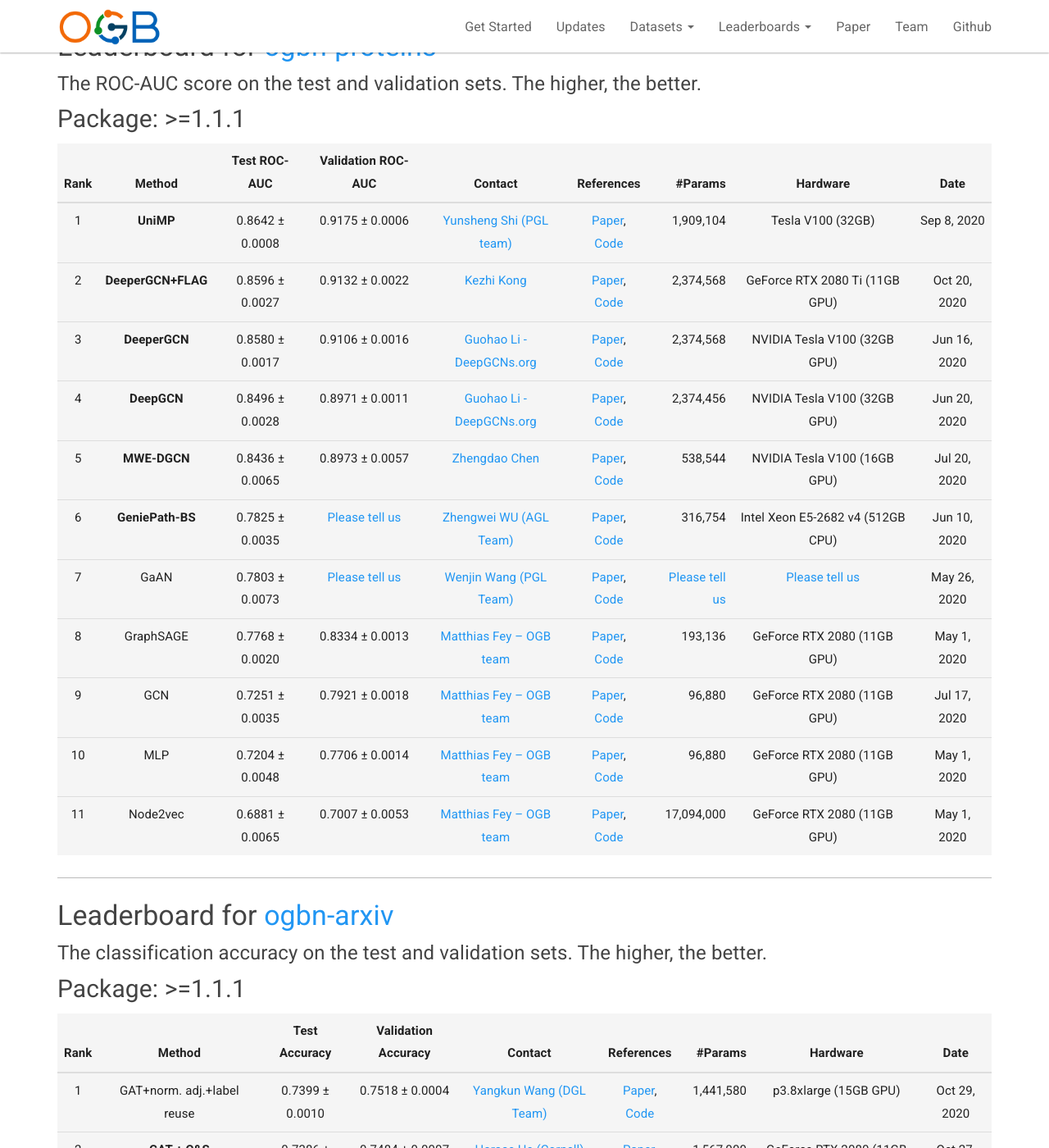
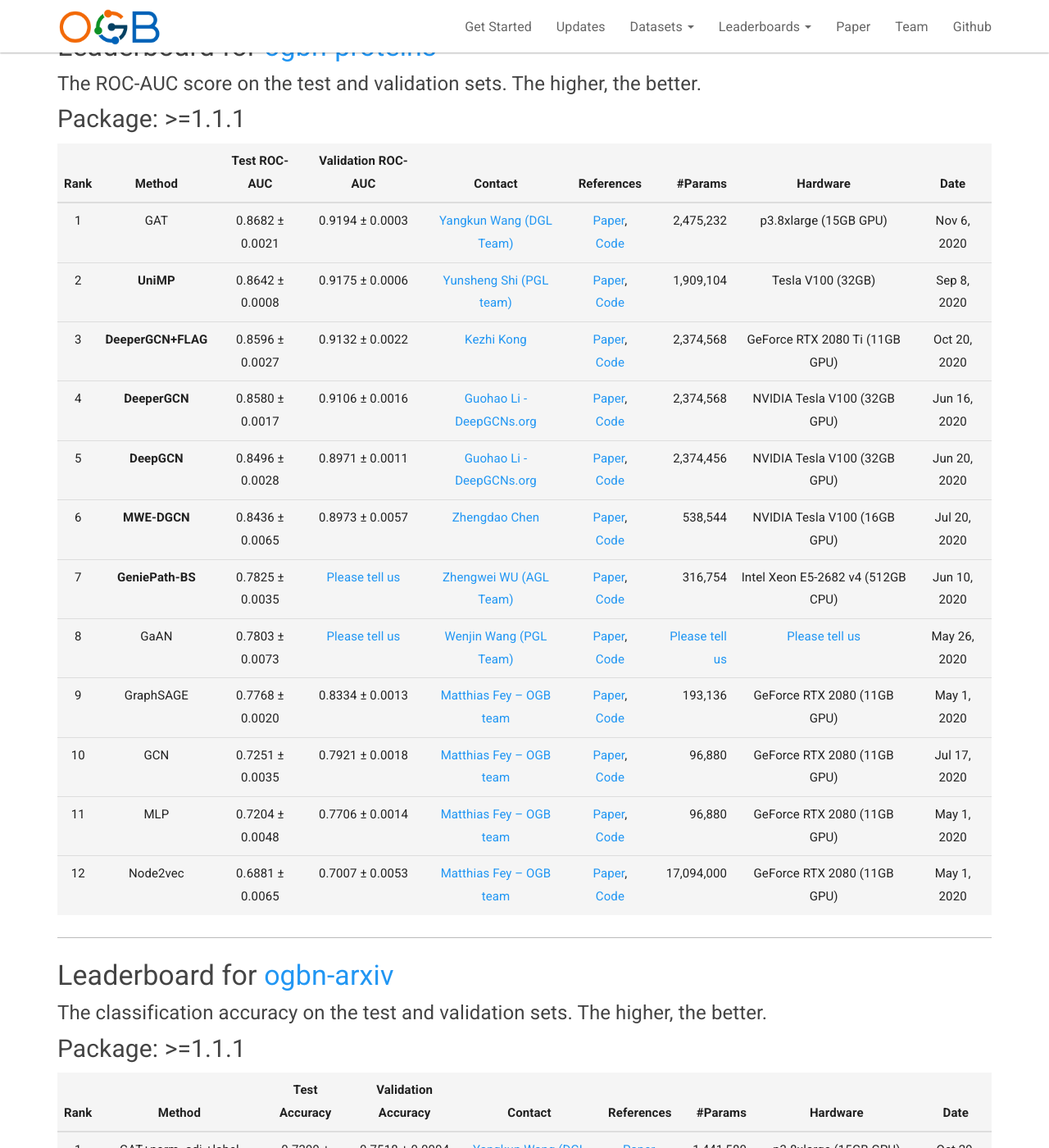
Before and after one commit to snap-stanford/ogb-web, a Jekyll site: the page built from _docs/leaderboard/leader_nodeprop.md, in a window 1280 px wide and 1400 px high, scrolled down 2415 px. Shown: the whole window at 82% size. Built offline with Jekyll 4.4.1, drawn with Linux system fonts in a browser that asks for light colours.

Commit message:
updateleaderboard

```diff
--- a/_docs/leaderboard/leader_nodeprop.md
+++ b/_docs/leaderboard/leader_nodeprop.md
@@ -62,17 +62,18 @@ The **bold** method name indicates that the implementation is **official** (by t
 
 | Rank  | Method | Test ROC-AUC | Validation ROC-AUC | Contact | References | #Params | Hardware | Date
 |:----:|:-----:|:------:|:-----:|:-----:|:-----:|-----:|:-----:|:-----:|
-|  1  |  **UniMP**  | 0.8642 ± 0.0008   | 0.9175 ± 0.0006 |[Yunsheng Shi (PGL team)](mailto:shiyunsheng01@baidu.com) | [Paper](https://arxiv.org/pdf/2009.03509.pdf), [Code](https://github.com/PaddlePaddle/PGL/tree/main/ogb_examples/nodeproppred/unimp) | 1,909,104 | Tesla V100 (32GB) | Sep 8, 2020 |
-|  2  |  **DeeperGCN+FLAG**  | 0.8596 ± 0.0027   | 0.9132 ± 0.0022 |[Kezhi Kong](mailto:kong@cs.umd.edu) | [Paper](https://arxiv.org/abs/2010.09891), [Code](https://github.com/devnkong/FLAG) | 2,374,568 | GeForce RTX 2080 Ti (11GB GPU) | Oct 20, 2020 |
-|  3  |  **DeeperGCN**  | 0.8580 ± 0.0017   | 0.9106 ± 0.0016 |[Guohao Li - DeepGCNs.org](mailto:guohao.li@kaust.edu.sa) | [Paper](https://arxiv.org/abs/2006.07739), [Code](https://github.com/lightaime/deep_gcns_torch/tree/master/examples/ogb) | 2,374,568 | NVIDIA Tesla V100 (32GB GPU) | Jun 16, 2020 |
-|  4  |  **DeepGCN**  | 0.8496 ± 0.0028   | 0.8971 ± 0.0011 |[Guohao Li - DeepGCNs.org](mailto:guohao.li@kaust.edu.sa) | [Paper](http://openaccess.thecvf.com/content_ICCV_2019/papers/Li_DeepGCNs_Can_GCNs_Go_As_Deep_As_CNNs_ICCV_2019_paper.pdf), [Code](https://github.com/lightaime/deep_gcns_torch/blob/master/examples/ogb/ogbn_proteins) | 2,374,456 | NVIDIA Tesla V100 (32GB GPU) | Jun 20, 2020 |
-|  5  |  **MWE-DGCN**  | 0.8436 ± 0.0065   | 0.8973 ± 0.0057 |[Zhengdao Chen](mailto:zc1216@nyu.edu) | [Paper](https://cims.nyu.edu/~chenzh/files/GCN_with_edge_weights.pdf), [Code](https://github.com/dmlc/dgl/tree/master/examples/pytorch/ogb/ogbn-proteins) | 538,544 | NVIDIA Tesla V100 (16GB GPU) | Jul 20, 2020 |
-|  6  |  **GeniePath-BS**  | 0.7825 ± 0.0035   | [Please tell us](mailto:ogb@cs.stanford.edu) |[Zhengwei WU (AGL Team)](mailto:zejun.wzw@alipay.com) | [Paper](http://arxiv.org/abs/2006.05806), [Code](https://github.com/xavierzw/ogb-geniepath-bs) | 316,754 | Intel Xeon E5-2682 v4 (512GB CPU) | Jun 10, 2020 |
-|  7  |  GaAN  | 0.7803 ± 0.0073   | [Please tell us](mailto:ogb@cs.stanford.edu) | [Wenjin Wang (PGL Team)](mailto:wangwenjin02@baidu.com) | [Paper](https://arxiv.org/abs/1803.07294), [Code](https://github.com/PaddlePaddle/PGL/tree/master/examples/GaAN) | [Please tell us](mailto:ogb@cs.stanford.edu) | [Please tell us](mailto:ogb@cs.stanford.edu) | May 26, 2020 |
-|  8  |  GraphSAGE  | 0.7768 ± 0.0020   | 0.8334 ± 0.0013 | [Matthias Fey -- OGB team](mailto:matthias.fey@tu-dortmund.de) | [Paper](https://arxiv.org/abs/1706.02216), [Code](https://github.com/snap-stanford/ogb/tree/master/examples/nodeproppred/proteins) | 193,136 | GeForce RTX 2080 (11GB GPU) | May 1, 2020 |
-|  9  |  GCN  | 0.7251 ± 0.0035   | 0.7921 ± 0.0018 | [Matthias Fey -- OGB team](mailto:matthias.fey@tu-dortmund.de) | [Paper](https://arxiv.org/abs/1609.02907), [Code](https://github.com/snap-stanford/ogb/tree/master/examples/nodeproppred/proteins) | 96,880 | GeForce RTX 2080 (11GB GPU) | Jul 17, 2020 |
-|  10  |  MLP  | 0.7204 ± 0.0048   | 0.7706 ± 0.0014 | [Matthias Fey -- OGB team](mailto:matthias.fey@tu-dortmund.de) | [Paper](https://arxiv.org/abs/2005.00687), [Code](https://github.com/snap-stanford/ogb/tree/master/examples/nodeproppred/proteins) | 96,880 | GeForce RTX 2080 (11GB GPU) | May 1, 2020 |
-|  11  |  Node2vec  | 0.6881 ± 0.0065   | 0.7007 ± 0.0053 | [Matthias Fey -- OGB team](mailto:matthias.fey@tu-dortmund.de) | [Paper](https://arxiv.org/abs/1607.00653), [Code](https://github.com/snap-stanford/ogb/tree/master/examples/nodeproppred/proteins) | 17,094,000 | GeForce RTX 2080 (11GB GPU) | May 1, 2020 |
+|  1  |  GAT  | 0.8682 ± 0.0021   | 0.9194 ± 0.0003 | [Yangkun Wang (DGL Team)](mailto:espylapiza@gmail.com) | [Paper](https://arxiv.org/abs/1710.10903), [Code](https://github.com/Espylapiza/dgl/tree/master/examples/pytorch/ogb/ogbn-proteins) | 2,475,232 | p3.8xlarge (15GB GPU) | Nov 6, 2020 |
+|  2  |  **UniMP**  | 0.8642 ± 0.0008   | 0.9175 ± 0.0006 |[Yunsheng Shi (PGL team)](mailto:shiyunsheng01@baidu.com) | [Paper](https://arxiv.org/pdf/2009.03509.pdf), [Code](https://github.com/PaddlePaddle/PGL/tree/main/ogb_examples/nodeproppred/unimp) | 1,909,104 | Tesla V100 (32GB) | Sep 8, 2020 |
+|  3  |  **DeeperGCN+FLAG**  | 0.8596 ± 0.0027   | 0.9132 ± 0.0022 |[Kezhi Kong](mailto:kong@cs.umd.edu) | [Paper](https://arxiv.org/abs/2010.09891), [Code](https://github.com/devnkong/FLAG) | 2,374,568 | GeForce RTX 2080 Ti (11GB GPU) | Oct 20, 2020 |
+|  4  |  **DeeperGCN**  | 0.8580 ± 0.0017   | 0.9106 ± 0.0016 |[Guohao Li - DeepGCNs.org](mailto:guohao.li@kaust.edu.sa) | [Paper](https://arxiv.org/abs/2006.07739), [Code](https://github.com/lightaime/deep_gcns_torch/tree/master/examples/ogb) | 2,374,568 | NVIDIA Tesla V100 (32GB GPU) | Jun 16, 2020 |
+|  5  |  **DeepGCN**  | 0.8496 ± 0.0028   | 0.8971 ± 0.0011 |[Guohao Li - DeepGCNs.org](mailto:guohao.li@kaust.edu.sa) | [Paper](http://openaccess.thecvf.com/content_ICCV_2019/papers/Li_DeepGCNs_Can_GCNs_Go_As_Deep_As_CNNs_ICCV_2019_paper.pdf), [Code](https://github.com/lightaime/deep_gcns_torch/blob/master/examples/ogb/ogbn_proteins) | 2,374,456 | NVIDIA Tesla V100 (32GB GPU) | Jun 20, 2020 |
+|  6  |  **MWE-DGCN**  | 0.8436 ± 0.0065   | 0.8973 ± 0.0057 |[Zhengdao Chen](mailto:zc1216@nyu.edu) | [Paper](https://cims.nyu.edu/~chenzh/files/GCN_with_edge_weights.pdf), [Code](https://github.com/dmlc/dgl/tree/master/examples/pytorch/ogb/ogbn-proteins) | 538,544 | NVIDIA Tesla V100 (16GB GPU) | Jul 20, 2020 |
+|  7  |  **GeniePath-BS**  | 0.7825 ± 0.0035   | [Please tell us](mailto:ogb@cs.stanford.edu) |[Zhengwei WU (AGL Team)](mailto:zejun.wzw@alipay.com) | [Paper](http://arxiv.org/abs/2006.05806), [Code](https://github.com/xavierzw/ogb-geniepath-bs) | 316,754 | Intel Xeon E5-2682 v4 (512GB CPU) | Jun 10, 2020 |
+|  8  |  GaAN  | 0.7803 ± 0.0073   | [Please tell us](mailto:ogb@cs.stanford.edu) | [Wenjin Wang (PGL Team)](mailto:wangwenjin02@baidu.com) | [Paper](https://arxiv.org/abs/1803.07294), [Code](https://github.com/PaddlePaddle/PGL/tree/master/examples/GaAN) | [Please tell us](mailto:ogb@cs.stanford.edu) | [Please tell us](mailto:ogb@cs.stanford.edu) | May 26, 2020 |
+|  9  |  GraphSAGE  | 0.7768 ± 0.0020   | 0.8334 ± 0.0013 | [Matthias Fey -- OGB team](mailto:matthias.fey@tu-dortmund.de) | [Paper](https://arxiv.org/abs/1706.02216), [Code](https://github.com/snap-stanford/ogb/tree/master/examples/nodeproppred/proteins) | 193,136 | GeForce RTX 2080 (11GB GPU) | May 1, 2020 |
+|  10  |  GCN  | 0.7251 ± 0.0035   | 0.7921 ± 0.0018 | [Matthias Fey -- OGB team](mailto:matthias.fey@tu-dortmund.de) | [Paper](https://arxiv.org/abs/1609.02907), [Code](https://github.com/snap-stanford/ogb/tree/master/examples/nodeproppred/proteins) | 96,880 | GeForce RTX 2080 (11GB GPU) | Jul 17, 2020 |
+|  11  |  MLP  | 0.7204 ± 0.0048   | 0.7706 ± 0.0014 | [Matthias Fey -- OGB team](mailto:matthias.fey@tu-dortmund.de) | [Paper](https://arxiv.org/abs/2005.00687), [Code](https://github.com/snap-stanford/ogb/tree/master/examples/nodeproppred/proteins) | 96,880 | GeForce RTX 2080 (11GB GPU) | May 1, 2020 |
+|  12  |  Node2vec  | 0.6881 ± 0.0065   | 0.7007 ± 0.0053 | [Matthias Fey -- OGB team](mailto:matthias.fey@tu-dortmund.de) | [Paper](https://arxiv.org/abs/1607.00653), [Code](https://github.com/snap-stanford/ogb/tree/master/examples/nodeproppred/proteins) | 17,094,000 | GeForce RTX 2080 (11GB GPU) | May 1, 2020 |
 
 
 <a name="ogbn-arxiv"/>
```
